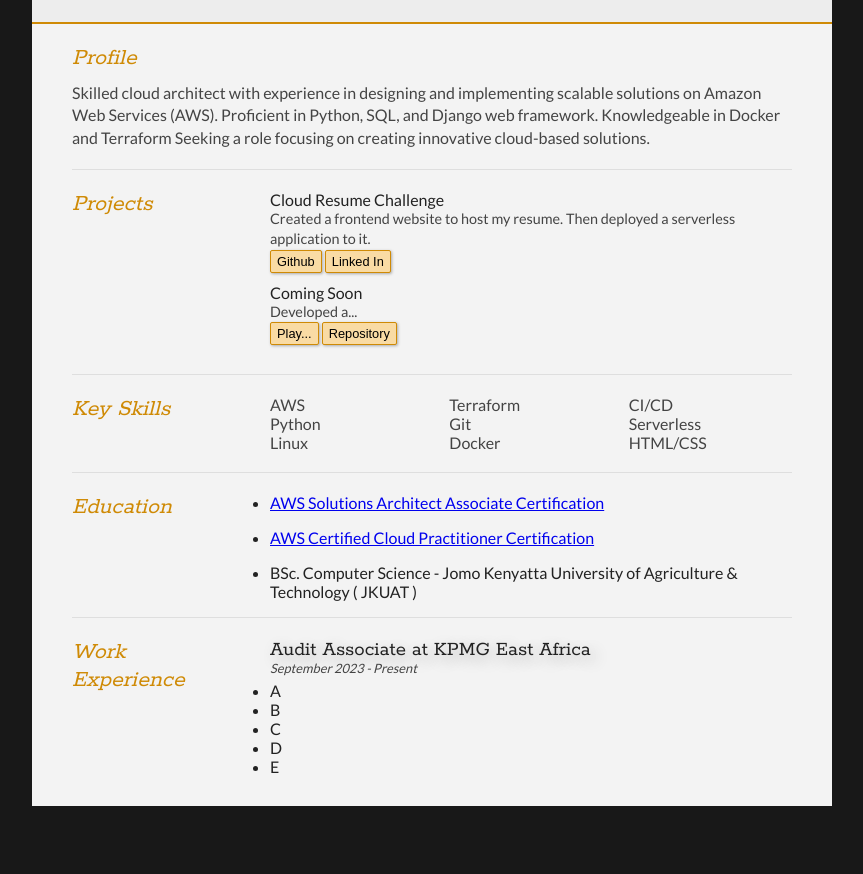
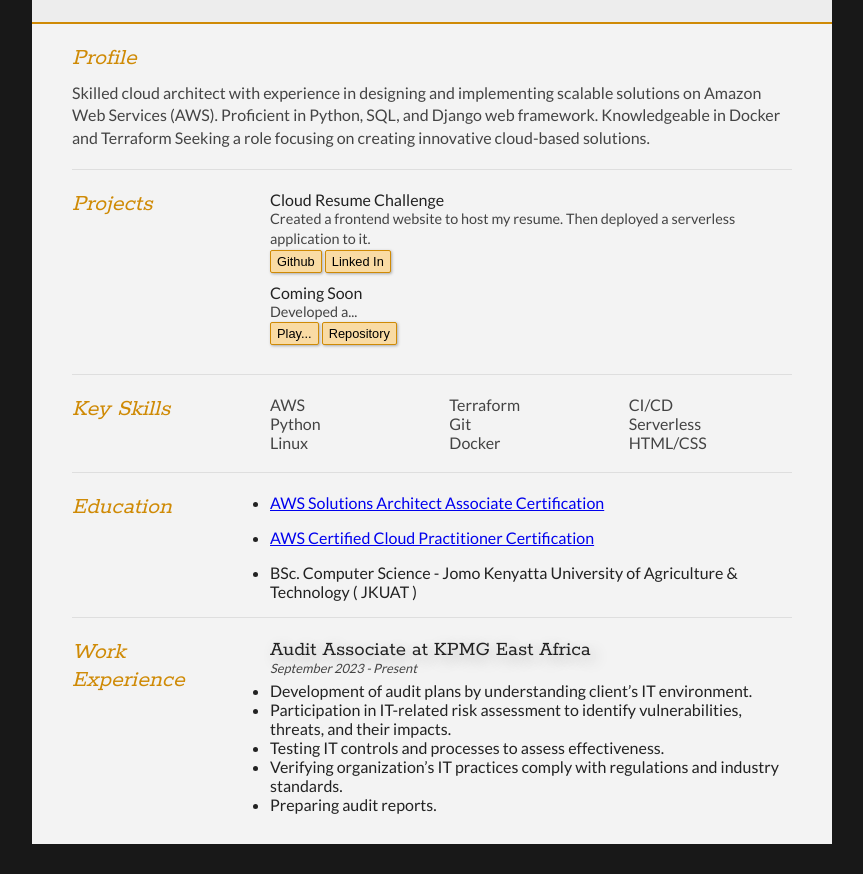
Before and after one commit to kkkarira/aws1, a plain HTML site: page index.html in a window 1280 px wide. Shown: the part 219-1093 px from the top of the page, without its empty margins (208-1071 px from the left). Before the commit the page ends 1055 px from the top, so only its background shows below. Drawn offline with Linux system fonts and the light colour scheme; no server answers.

Commit message:
Update index.html
Added job description

```diff
--- a/index.html
+++ b/index.html
@@ -134,11 +134,11 @@
 					<h2>Audit Associate at KPMG East Africa</h2>
 					<p class="subDetails">September 2023 - Present</p>
 					<ul>
-						<li>A</li>
-						<li>B</li>
-						<li>C</li>
-						<li>D</li>
-						<li>E</li>
+						<li>Development of audit plans by understanding client’s IT environment.</li>
+						<li>Participation in IT-related risk assessment to identify vulnerabilities, threats, and their impacts.</li>
+						<li>Testing IT controls and processes to assess effectiveness.</li>
+						<li>Verifying organization’s IT practices comply with regulations and industry standards.</li>
+						<li>Preparing audit reports.</li>
 					</ul>
 				</article>
 
```
